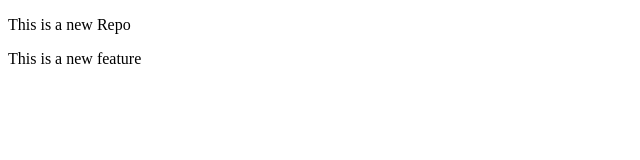
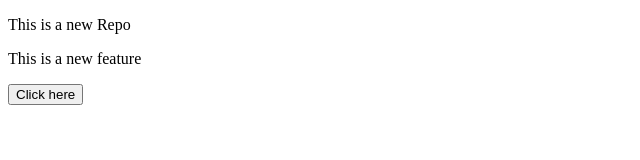
Before and after one commit to suvro-04/LocalRepo, a plain HTML site: page index.html in a window 1280 px wide. Shown: the whole page, without its empty margins (0-640 px from the left). Drawn offline with Linux system fonts and the light colour scheme.

Commit message:
Add Button

```diff
--- a/index.html
+++ b/index.html
@@ -9,5 +9,6 @@
 <body>
     <p>This is a new Repo</p>
     <p>This is a new feature</p>
+    <button>Click here</button>
 </body>
 </html>
```
